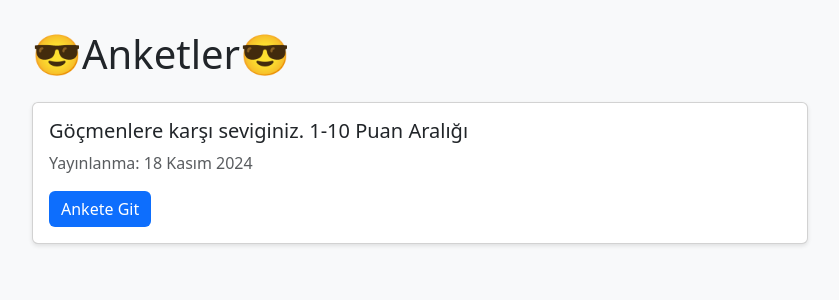
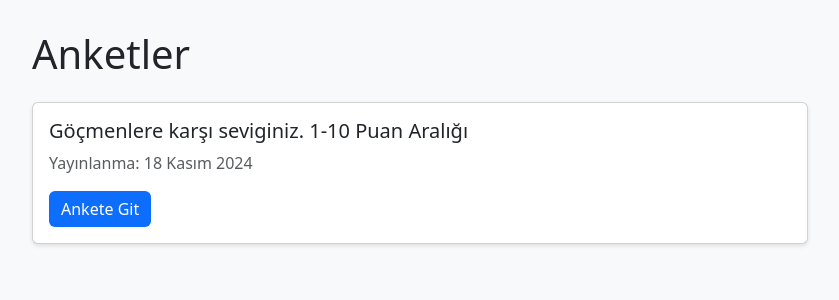
Before and after one commit to Cetin12/anket-sitesi, a Django app: page / in a window 1280 px wide. Shown: the part 86-386 px from the top of the page, without its empty margins (220-1059 px from the left). Run offline with Django 5.2, Linux system fonts and the light colour scheme; data comes from the database, SQL or seed files in the repository.

Commit message:
Update index.html

```diff
--- a/anketler/templates/anketler/index.html
+++ b/anketler/templates/anketler/index.html
@@ -1,11 +1,11 @@
 {% extends 'anketler/base.html' %}
 
-{% block title %}Anketler{% endblock %}
+{% block title %}Hoş Geldiniz!{% endblock %}
 
 {% block content %}
 <div class="row">
     <div class="col-12">
-        <h1 class="mb-4">😎Anketler😎</h1>
+        <h1 class="mb-4">Anketler</h1>
         {% if son_anketler %}
             {% for soru in son_anketler %}
             <div class="card">
```
